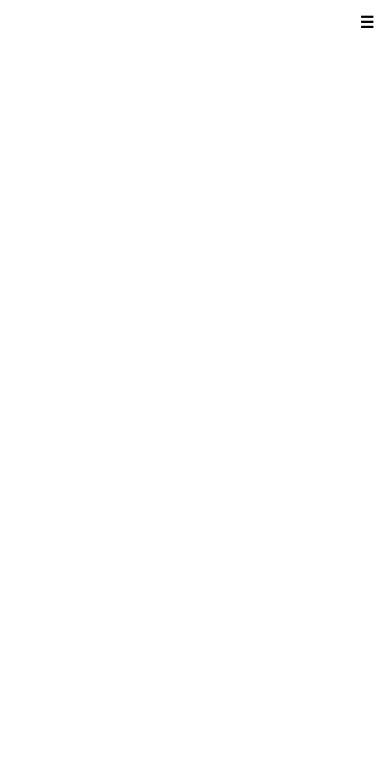
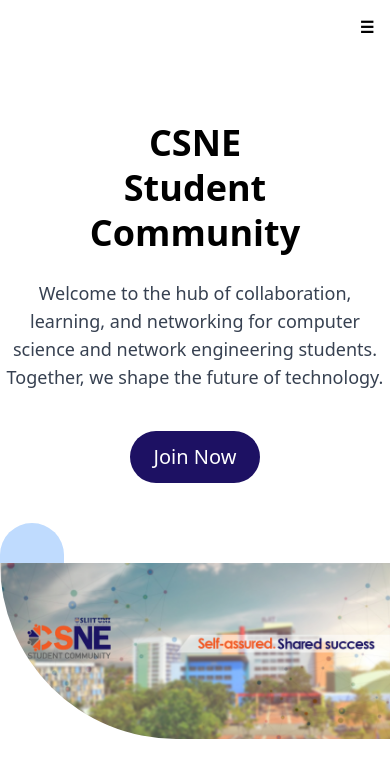
Before and after one commit to ms-club-sliit/CSNE-SC-Official-Web, a Next.js app: page /home in a window 390 px wide. Shown: the top 778 px of the page. Built offline with nearby package versions, Linux system fonts and the light colour scheme.

Commit message:
feat(home): implement responsive design for Hero Section

```diff
--- a/src/app/home/page.jsx
+++ b/src/app/home/page.jsx
@@ -1,12 +1,13 @@
 "use client";
+import HeroSection from "@/components/HeroSection";
 import React from "react";
 
 const Home = () => {
   return (
     <>
       <div className="flex items-center justify-center">
-        <div className="container h-[100vh] bg-white flex items-center justify-center">
-          <p className="text-4xl font-bold">Home Page</p>
+        <div className="container h-[100vh] text-black bg-white flex">
+          <HeroSection />
         </div>
       </div>
     </>
--- /dev/null
+++ b/src/components/HeroSection/index.jsx
@@ -0,0 +1,52 @@
+import React from "react";
+
+const HeroSection = () => {
+  return (
+    <div className="relative flex flex-col lg:flex-row">
+      <div className="lg:text-left text-center lg:pl-16 pt-16 lg:flex-1 relative z-10">
+        <h1 className="text-4xl lg:text-5xl font-bold leading-tight">
+          CSNE <br /> Student <br /> Community
+        </h1>
+        <p className="text-lg mt-6 lg:mt-10 text-gray-700 max-w-sm mx-auto lg:mx-0">
+          Welcome to the hub of collaboration, learning, and networking for
+          computer science and network engineering students. Together, we shape
+          the future of technology.
+        </p>
+        <button
+          className="text-white px-6 py-3 rounded-full mt-10 text-xl"
+          style={{ backgroundColor: "#1D1163" }}
+        >
+          Join Now
+        </button>
+      </div>
+
+      <div
+        className="lg:flex-1 mt-10 lg:ml-0 mx-auto relative z-10"
+        style={{ backgroundColor: "transparent" }}
+      >
+        <div
+          className="bg-blue-200 rounded-full h-10 w-16 z-20"
+          style={{
+            borderBottomLeftRadius: "2rem",
+            borderBottomRightRadius: "2rem",
+          }}
+        />
+
+        <div className="ml-auto">
+          <img
+            src="/static/CSNE-hero-section.png"
+            alt="CSNE Hero Section"
+            className="mx-0"
+            style={{
+              height: "auto",
+              maxWidth: "100%",
+              borderRadius: "0px 0px 0px 200px",
+            }}
+          />
+        </div>
+      </div>
+    </div>
+  );
+};
+
+export default HeroSection;
```
Also changed, not shown: public/static/CSNE-hero-section.png (added).
